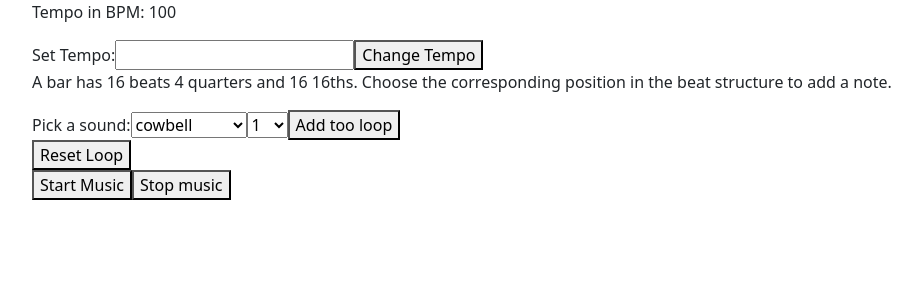
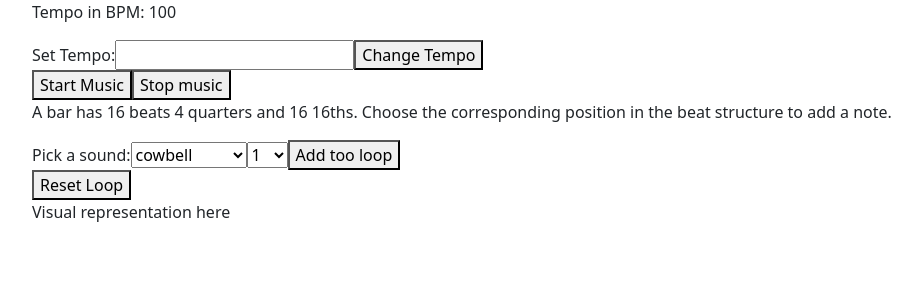
Before and after one commit to professional-pigeon/react-music-app, a React (Create React App) app: page / in a window 1280 px wide. Shown: the top 300 px of the page, without its empty margins (50-972 px from the left). Built offline with nearby package versions, Linux system fonts and the light colour scheme; no server answers.

Commit message:
add NoteVisual js

```diff
--- a/src/components/InstrumentForm.js
+++ b/src/components/InstrumentForm.js
@@ -53,3 +53,5 @@ InstrumentForm.propTypes ={
   }
 
 export default InstrumentForm
+
+// Play math not using setInterval
--- /dev/null
+++ b/src/components/NoteVisual.js
@@ -0,0 +1,17 @@
+import React from 'react'
+import PropTypes from "prop-types"
+
+function NoteVisual(props) {
+
+return (
+  <div>
+    <p>Visual representation here</p>
+  </div>
+)
+}
+
+NoteVisual.propTypes = {
+
+}
+
+export default NoteVisual
--- a/src/components/SoundControl.js
+++ b/src/components/SoundControl.js
@@ -6,6 +6,7 @@ import SoundLibrary from './SoundLibrary'
 import Player from './Player'
 import InstrumentForm from './InstrumentForm'
 import SetPlayInterval from './SetPlayInterval'
+import NoteVisual from './NoteVisual'
 
 let soundObjects = SoundLibrary()
 let drumMachine = soundObjects.drumMachine
@@ -71,6 +72,8 @@ class SoundControl extends React.Component {
         useTempo={useTempo}
         setNewTempo={this.setTempo}
       />
+      <button onClick={() => this.setIntervalIDandPlay(playInstrument, useTempo, drumMachine)}>Start Music</button>
+      <button onClick={() => this.clearTheInterval(this.state.intervalID)}>Stop music</button>
       <InstrumentForm
         handleChange={this.handleChange}
         playInstrument={playInstrument}
@@ -78,8 +81,7 @@ class SoundControl extends React.Component {
         resetLoop={this.resetLoop}
         sounds={drumMachine}
       />
-      <button onClick={() => this.setIntervalIDandPlay(playInstrument, useTempo, drumMachine)}>Start Music</button>
-      <button onClick={() => this.clearTheInterval(this.state.intervalID)}>Stop music</button>
+      <NoteVisual />
     </React.Fragment>
     )
   }
```
